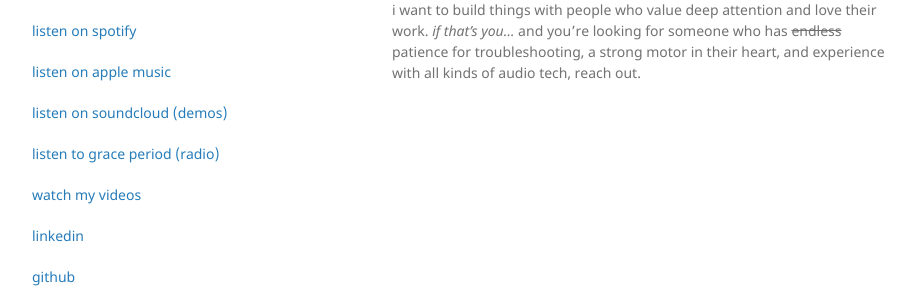
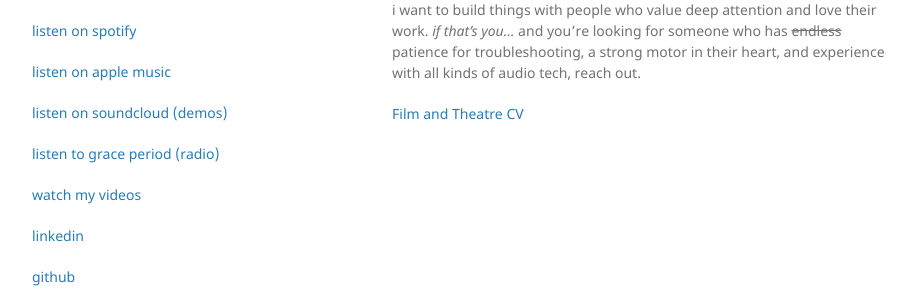
Before and after one commit to stelladrinkwater/stelladrinkwater.github.io, a Jekyll site: the page built from index.md, in a window 1280 px wide. Shown: the part 412-710 px from the top of the page, without its empty margins (178-1095 px from the left). Built offline with Jekyll 4.4.1, drawn with Linux system fonts in a browser that asks for light colours.

Commit message:
Update index.md

```diff
--- a/index.md
+++ b/index.md
@@ -10,3 +10,5 @@ i'm currently pursuing a <ins>b.sc. with a combined major in computer science an
 my decade+ of guitar practice and my background in theatre (2018-2021: sound designer for 6 shows) grounds my understanding of live sound, composition, and storytelling.
 
 i want to build things with people who value deep attention and love their work. _if that's you..._ and you're looking for someone who has ~~endless~~ patience for troubleshooting, a strong motor in their heart, and experience with all kinds of audio tech, reach out.
+
+[Film and Theatre CV](filmtheatre.md)
```
